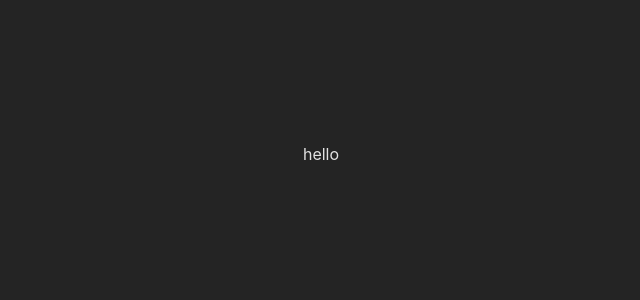
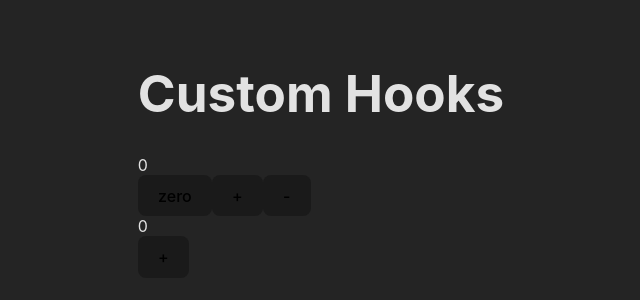
Before and after one commit to Lachicagladiadora/custom-hooks, a React (Vite) app: page / in a window 1280 px wide. Shown: the part 246-546 px from the top of the page, without its empty margins (319-959 px from the left). Built offline with nearby package versions, Linux system fonts and the light colour scheme.

Commit message:
first custom hook

```diff
--- a/src/App.tsx
+++ b/src/App.tsx
@@ -1,12 +1,38 @@
 import { useState } from 'react'
 import './App.css'
 
+const useCounter = () => {
+  const [counter, setCounter] = useState(0)
+
+  const increase = () => setCounter(counter+1)
+  const decrement = () => setCounter(counter+-1)
+  const reset = () => setCounter(0)
+
+  return{
+    counter,
+    increase,
+    decrement,
+    reset
+  }
+}
+
 export const App = () => {
-  const [count, setCount] = useState(0)
+  const {counter,increase, decrement, reset} = useCounter()
+  const counterB = useCounter()
 
   return (
     <>
-      <p>hello</p>
+     <h1>Custom Hooks</h1>
+     <div>
+      <div>{counter}</div>
+      <button onClick={reset}>zero</button>
+      <button onClick={increase}>+</button>
+      <button onClick={decrement}>-</button>
+     </div>
+     <div>
+      <div>{counterB.counter}</div>
+      <button onClick={counterB.increase}>+</button>
+     </div>
     </>
   )
 }
```
